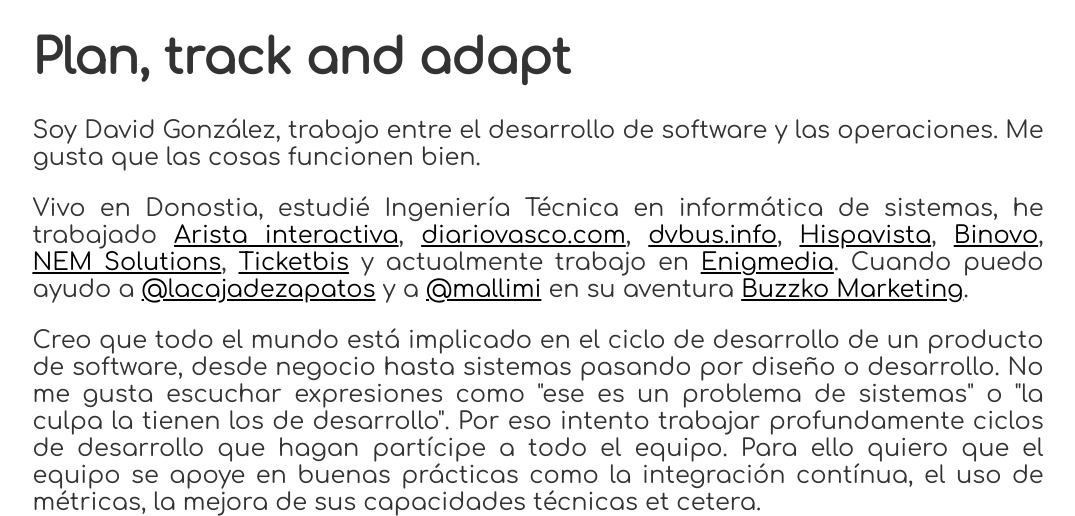
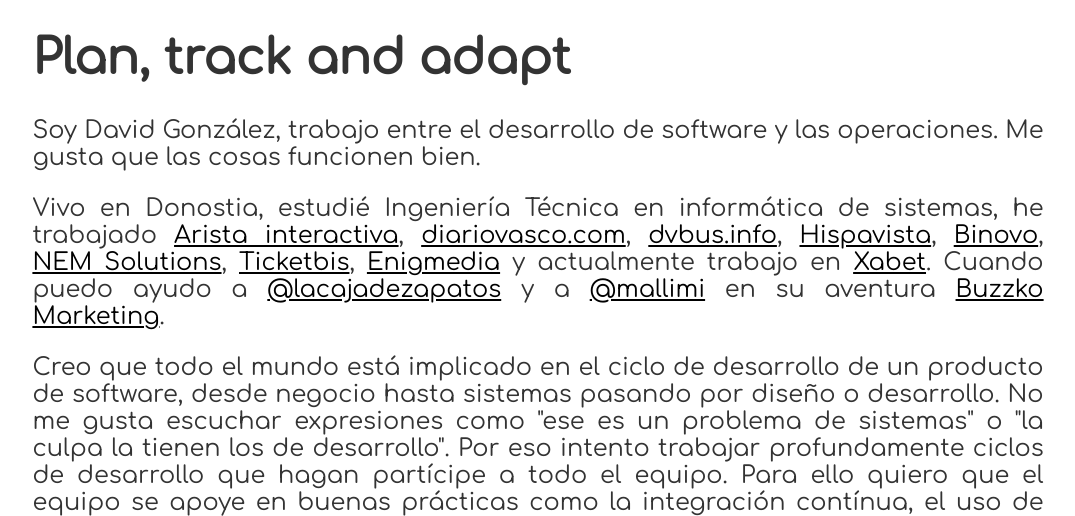
Before and after one commit to penguinjournals/penguinjournals-web, a PHP site: page / in a window 1280 px wide. Shown: the top 516 px of the page, without its empty margins (102-1177 px from the left). Run offline with PHP 8.4, Linux system fonts and the light colour scheme.

Commit message:
Xabet as current job

```diff
--- a/index.php
+++ b/index.php
@@ -15,7 +15,7 @@
   <div id="content">
     <h1>Plan, track and adapt</h1>
     <p>Soy David González, trabajo entre el desarrollo de software y las operaciones. Me gusta que las cosas funcionen bien.</p>
-    <p>Vivo en Donostia, estudié Ingeniería Técnica en informática de sistemas, he trabajado <a href="http://arista.es" alt="Arista interactiva">Arista interactiva</a>, <a href="http://diariovasco.com" alt="Diariovasco.com">diariovasco.com</a>, <a href="http://dvbus.info" alt="DVbus canal de información urbana">dvbus.info</a>, <a href="http://hispavista.com" alt="Hispavista">Hispavista</a>, <a href="http://binovo.es" alt="Binovo">Binovo</a>, <a href="http://nemsolutions.com" alt="NEM Solutions">NEM Solutions</a>, <a href="http://ticketbis.com" alt="Ticketbis">Ticketbis</a> y actualmente trabajo en <a href="http://enigmedia.es">Enigmedia</a>. Cuando puedo ayudo a <a href="http://twitter.com/lacajadezapatos">@lacajadezapatos</a> y a <a href="http://twitter.com/mallimi">@mallimi</a> en su aventura <a href="http://buzzko.com">Buzzko Marketing</a>.</p>
+    <p>Vivo en Donostia, estudié Ingeniería Técnica en informática de sistemas, he trabajado <a href="http://arista.es" alt="Arista interactiva">Arista interactiva</a>, <a href="http://diariovasco.com" alt="Diariovasco.com">diariovasco.com</a>, <a href="http://dvbus.info" alt="DVbus canal de información urbana">dvbus.info</a>, <a href="http://hispavista.com" alt="Hispavista">Hispavista</a>, <a href="http://binovo.es" alt="Binovo">Binovo</a>, <a href="http://nemsolutions.com" alt="NEM Solutions">NEM Solutions</a>, <a href="http://ticketbis.com" alt="Ticketbis">Ticketbis</a>, <a href="http://enigmedia.es" alt="Enigmedia website">Enigmedia</a> y actualmente trabajo en <a href="https://xabet.net" alt="Xabet Digital Solutions website">Xabet</a>. Cuando puedo ayudo a <a href="http://twitter.com/lacajadezapatos">@lacajadezapatos</a> y a <a href="http://twitter.com/mallimi">@mallimi</a> en su aventura <a href="http://buzzko.com">Buzzko Marketing</a>.</p>
     <p>Creo que todo el mundo está implicado en el ciclo de desarrollo de un producto de software, desde negocio hasta sistemas pasando por diseño o desarrollo. No me gusta escuchar expresiones como "ese es un problema de sistemas" o "la culpa la tienen los de desarrollo". Por eso intento trabajar profundamente ciclos de desarrollo que hagan partícipe a todo el equipo. Para ello quiero que el equipo se apoye en buenas prácticas como la integración contínua, el uso de métricas, la mejora de sus capacidades técnicas et cetera.</p>
     <p>En mis ratos libres discuto, y mucho, con <a href="http://twitter.com/artolamola">@artolamola</a> y <a href="http://twitter.com/ggalmazor">@ggalmazor</a> en <a href="http://programania.net">programania</a>, nuestro "cuaderno de software" particular.</p>
     <p>
```
